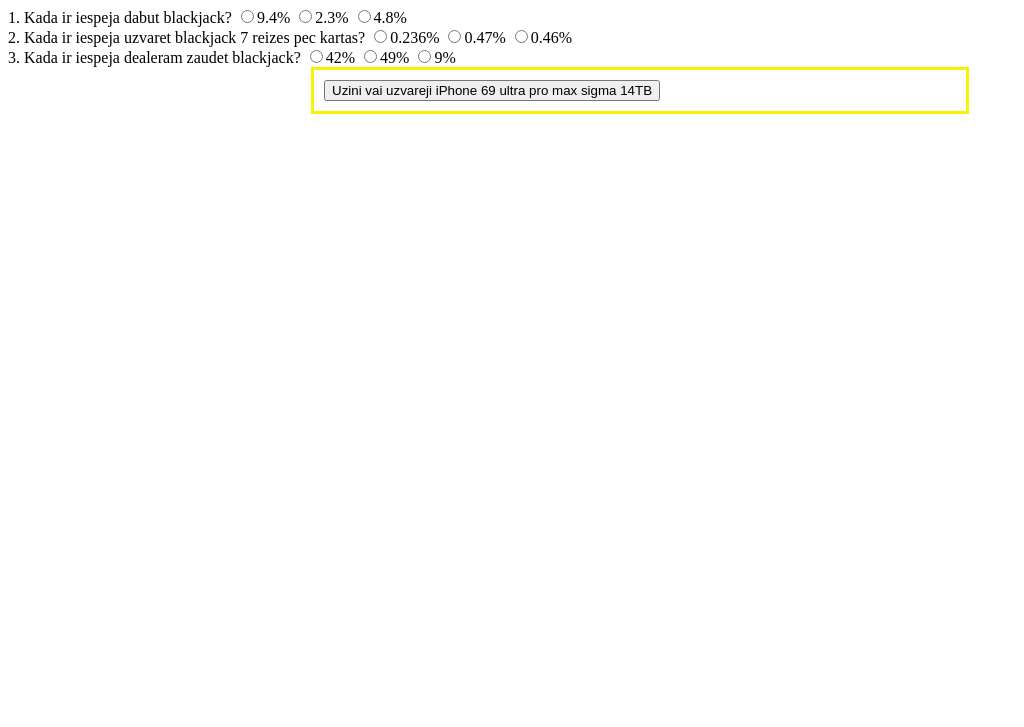
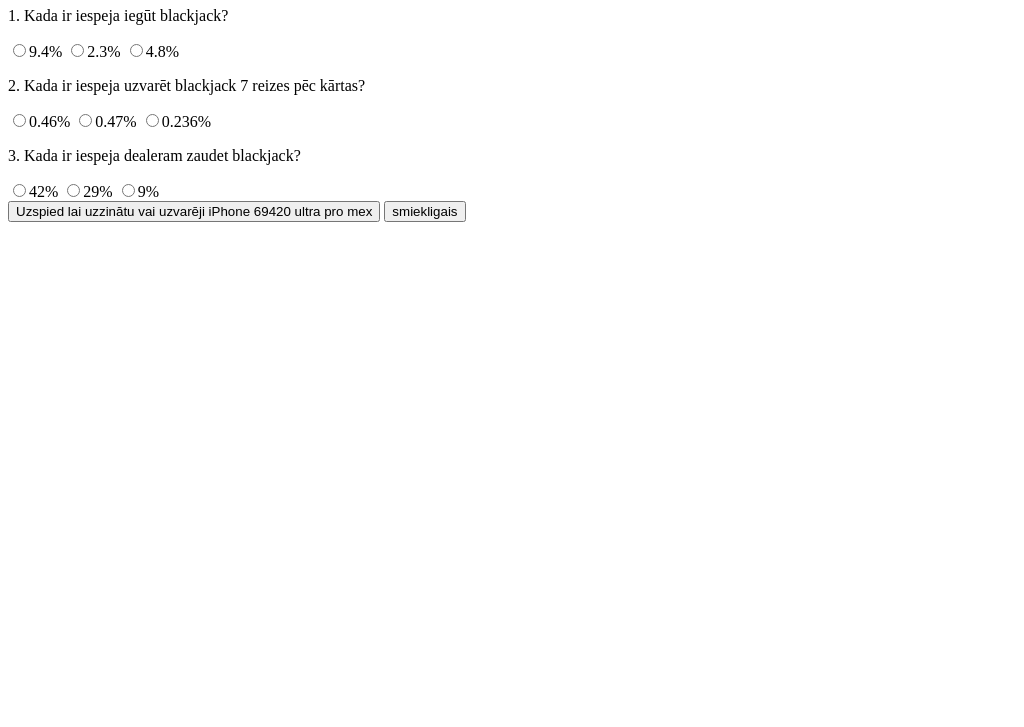
Before and after one commit to Rias69420/iamthecloud, a plain HTML site: page index.html in a window 1280 px wide. Shown: the part 73-800 px from the top of the page, without its empty margins (0-1024 px from the left). Drawn offline with Linux system fonts and the light colour scheme.

Commit message:
Update index.html

```diff
--- a/index.html
+++ b/index.html
@@ -4,40 +4,55 @@
     <meta charset="UTF-8">
     <meta http-equiv="X-UA-Compatible" content="IE=edge">
     <meta name="viewport" content="width=device-width, initial-scale=1.0">
-    <title>Document</title>
-    <style>
-        .center {
-        margin: auto;
-        width: 50%;
-        border: 3px solid rgb(250, 242, 0);
-        padding: 10px
-        }
-
-    </style>
+    <title>I can't stop winning!</title>
+    <link rel="stylesheet" href="style.css">
 </head>
 <body>
-    <h1>Viktorina par azartspelem!</h1>
+    <h1>Viktorina par azartspēlem!</h1>
 
-    <div>
-        <p1>1. Kada ir iespeja dabut blackjack?</p1>
+    <div class="question">
+        <p>1. Kada ir iespeja iegūt blackjack?</p>
+        <!-- Tu neesi slick vecit-->
         <label><input type="radio" value="1" name="q1">9.4%</label>
         <label><input type="radio" value="2" name="q1">2.3%</label>
-        <label><input type="radio" value="3" name="q1">4.8%</label> <!---- pareiza atbilde  ---->
+        <label><input type="radio" value="3" name="q1">4.8%</label>
     </div>
-    <div>
-        <p1>2. Kada ir iespeja uzvaret blackjack 7 reizes pec kartas?</p1>
-        <label><input type="radio" value="1" name="q2">0.236%</label>
+    <div class="question2">
+        <p>2. Kada ir iespeja uzvarēt blackjack 7 reizes pēc kārtas?</p>
+        <label><input type="radio" value="1" name="q2">0.46%</label>
         <label><input type="radio" value="2" name="q2">0.47%</label>
-        <label><input type="radio" value="3" name="q2">0.46%</label> <!---- pareiza atbilde  ---->
+        <label><input type="radio" value="3" name="q2">0.236%</label>
     </div>
-    <div>
-        <p1>3. Kada ir iespeja dealeram zaudet blackjack?</p1>
+    <div class="question3">
+        <p>3. Kada ir iespeja dealeram zaudet blackjack?</p>
         <label><input type="radio" value="1" name="q3">42%</label>
-        <label><input type="radio" value="2" name="q3">49%</label>
-        <label><input type="radio" value="3" name="q3">9%</label> <!---- pareiza atbilde  ---->
+        <label><input type="radio" value="2" name="q3">29%</label>
+        <label><input type="radio" value="3" name="q3">9%</label>
     </div>
-    <div class="center">
-        <input type="submit" value="Uzini vai uzvareji iPhone 69 ultra pro max sigma 14TB">
-    </div>
+    <button  class="submitbutton" type="button" onclick="submitQuiz()">Uzspied lai uzzinātu vai uzvarēji iPhone 69420 ultra pro mex</button>
+    <button onclick="smiekligais()">smiekligais</button>
+
+    <p id="result"></p>
 </body>
+<script>
+    function smiekligais() {
+      location.replace("https://www.youtube.com/watch?v=xvFZjo5PgG0&list=RDxvFZjo5PgG0&start_radio=1")
+    }
+    </script>
+<script>
+function submitQuiz() {
+    let score = 0;
+    const q1 = document.querySelector('input[name="q1"]:checked');
+    if (q1 && q1.value === "3") score++;
+    const q2 = document.querySelector('input[name="q2"]:checked');
+    if (q2 && q2.value === "1") score++;
+    const q3 = document.querySelector('input[name="q3"]:checked');
+    if (q3 && q3.value === "3") score++;
+
+    const result = document.getElementById("result");
+    result.textContent = `Tu ieguvi ${score} no 3 punktiem!`;
+    result.classList.add("result-text");
+}
+
+</script>
 </html>
```
